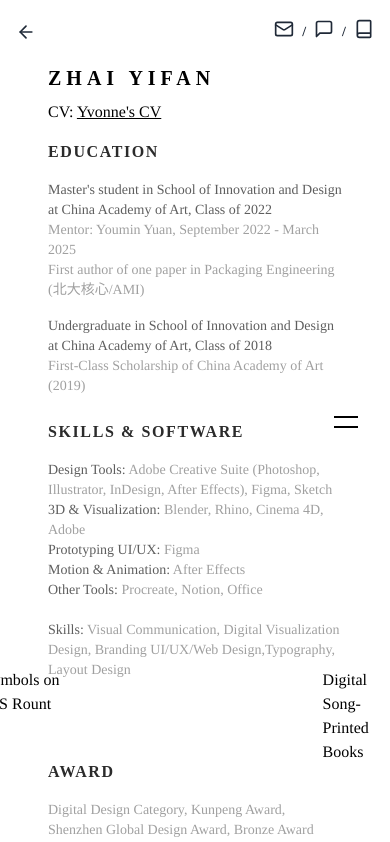
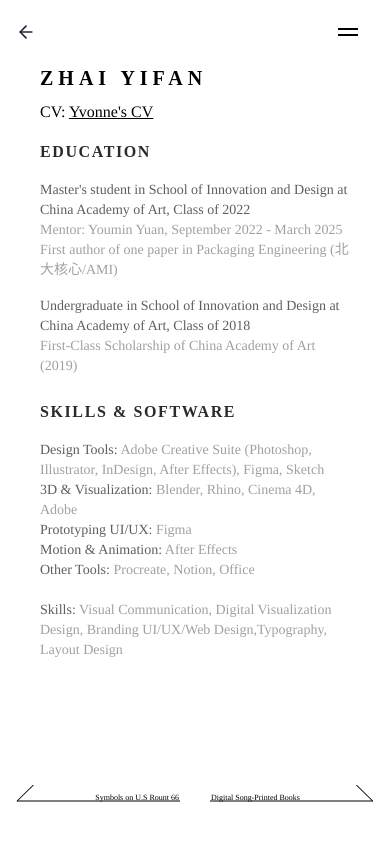
Before and after one commit to YvonneFbb/PortfolioFbb, a Next.js app in the folder webcont/: page /about in a window 390 px wide. Shown: the top 842 px of the page. Built offline with nearby package versions, Linux system fonts and the light colour scheme.

Commit message:
updates: fix some visual updates

```diff
--- a/webcont/package.json
+++ b/webcont/package.json
@@ -15,7 +15,8 @@
     "lucide-react": "^0.474.0",
     "next": "15.1.6",
     "react": "^18.0.0",
-    "react-dom": "^18.0.0"
+    "react-dom": "^18.0.0",
+    "tailwind-scrollbar-hide": "^2.0.0"
   },
   "devDependencies": {
     "@types/node": "^20",
--- a/webcont/src/app/about/page.tsx
+++ b/webcont/src/app/about/page.tsx
@@ -1,8 +1,8 @@
 'use client'
 
-export default function About () {
+export default function About() {
   return (
-    <section className='min-h-[calc(100vh)] flex justify-center p-8 mt-8 md:p-36 md:mt-8'>
+    <section className='relative flex justify-center p-6 md:p-36 top-10'>
       {/* 新增姓名标题 */}
       <div className='w-full px-4 sm:px-6 lg:px-8'>
         <div className='mb-4 space-y-2'>
@@ -20,8 +20,8 @@ export default function About () {
           </p>
         </div>
 
-        {/* 调整后的双栏容器 */}
-        <div className='grid md:grid-cols-2 text-[#a0a0a0] gap-8'>
+        {/* 调整后的双栏容器 - 增加最大高度和滚动功能 */}
+        <div className='grid md:grid-cols-2 text-[#a0a0a0] gap-8 max-h-[calc(70vh)] md:max-h-[calc(100vh-200px)] overflow-y-auto scrollbar-hide'>
           {/* 左侧栏 */}
           <div className='space-y-6'>
             <div className='space-y-4'>
@@ -94,7 +94,7 @@ export default function About () {
           {/* 右侧栏 */}
           <div className='space-y-4 text-sm md:text-base'>
             <h2 className='font-serif font-bold text-base md:font-normal md:text-xl text-[#2b2b2b] mt-12 md:mt-0 tracking-custom-wide'>
-              AWARD
+              AWARDS
             </h2>
             <p>
               Digital Design Category, Kunpeng Award, Shenzhen Global Design
@@ -122,6 +122,9 @@ export default function About () {
               Motuo Orchid Cultural and Creative Design Competition, First Prize
               (2024)
             </p>
+            <p>
+              The 24th Platinum Originality International University Student Graphic Design Competition, Multimedia Design Excellence Award（2025）
+            </p>
           </div>
         </div>
       </div>
--- a/webcont/src/app/layout.tsx
+++ b/webcont/src/app/layout.tsx
@@ -9,7 +9,7 @@ export const metadata: Metadata = {
   description: ''
 }
 
-export default function RootLayout ({
+export default function RootLayout({
   children
 }: Readonly<{
   children: React.ReactNode
--- a/webcont/src/app/page.tsx
+++ b/webcont/src/app/page.tsx
@@ -4,7 +4,7 @@ import HeroContent from '@/components/hero'
 
 export default function Home () {
   return (
-    <div className='min-h-screen flex flex-col justify-center relative'>
+    <div className='h-screen flex flex-col justify-center relative'>
       <HeroContent />
     </div>
   )
--- a/webcont/src/components/header.tsx
+++ b/webcont/src/components/header.tsx
@@ -1,7 +1,7 @@
 'use client'
 
 import { useState, useRef, useEffect } from 'react'
-import { User, Mail, MessageSquare, Book, ArrowLeft } from 'lucide-react'
+import { User, ArrowLeft } from 'lucide-react'
 import { usePathname } from 'next/navigation'
 
 export default function Header () {
@@ -31,7 +31,8 @@ export default function Header () {
     icon: isAboutPage ? (
       <ArrowLeft className='h-5 w-5 md:hidden' />
     ) : (
-      <User className='h-5 w-5 md:hidden' />
+      // 粉色填充圆
+      <div className='h-8 w-8 rounded-full bg-[#ee839d] md:hidden'></div>
     )
   }
 
@@ -39,18 +40,15 @@ export default function Header () {
     {
       name: 'Gmail',
       href: 'mailto:yvonnezhai0616@gmail.com',
-      icon: <Mail className='h-5 w-5 md:hidden' />,
       type: 'link'
     },
     {
       name: 'Wechat',
-      icon: <MessageSquare className='h-5 w-5 md:hidden' />,
       type: 'popover'
     },
     {
       name: 'Redbook',
       href: 'https://www.xiaohongshu.com/user/profile/5b444722f7e8b9647a4dc6af',
-      icon: <Book className='h-5 w-5 md:hidden' />,
       type: 'link'
     }
   ]
@@ -100,8 +98,8 @@ export default function Header () {
             </a>
           </div>
 
-          {/* 右侧 - 社交链接 */}
-          <div className='flex items-center'>
+          {/* 右侧 - 社交链接 - 只在桌面端显示 */}
+          <div className='hidden md:flex items-center'>
             {rightItems.map((item, index) => (
               <div key={item.name} className='flex items-center'>
                 <div
@@ -116,10 +114,7 @@ export default function Header () {
                         if (item.name === 'Gmail') e.preventDefault()
                       }}
                     >
-                      <div className='inline-flex items-center space-x-1'>
-                        {item.icon}
-                        <span className='hidden md:inline'>{item.name}</span>
-                      </div>
+                      <span>{item.name}</span>
                       <div className='absolute bottom-0 left-0 w-0 h-px bg-black transition-all duration-300 group-hover:w-full group-hover:bg-red-400' />
                     </a>
                   ) : (
@@ -127,10 +122,7 @@ export default function Header () {
                       onClick={() => setShowWechat(!showWechat)}
                       className='group font-serif font-semibold tracking-custom-wider text-gray-800 hover:text-red-400 transition-colors'
                     >
-                      <div className='inline-flex items-center space-x-1'>
-                        {item.icon}
-                        <span className='hidden md:inline'>{item.name}</span>
-                      </div>
+                      <span>{item.name}</span>
                       <div className='absolute bottom-0 left-0 w-0 h-px bg-black transition-all duration-300 group-hover:w-full group-hover:bg-red-400' />
                     </button>
                   )}
--- a/webcont/src/components/nav.tsx
+++ b/webcont/src/components/nav.tsx
@@ -42,7 +42,7 @@ const projectsList = [
   }
 ]
 
-export default function GlobalNav () {
+export default function GlobalNav() {
   const [isFullscreenMenuOpen, setIsFullscreenMenuOpen] = useState(false)
   const [currentProject, setCurrentProject] = useState(0)
   const menuRef = useRef<HTMLDivElement>(null)
@@ -57,24 +57,24 @@ export default function GlobalNav () {
 
   return (
     <>
-      <div className='fixed bottom-20 left-1/2 -translate-x-1/2 z-40 px-4'>
-        <div className='flex justify-between relative'>
+      <div className='fixed bottom-10 left-0 right-0 z-40 px-4'>
+        <div className='flex justify-between max-w-5xl mx-auto relative text-[8px] md:text-base'>
           {/* 左侧按钮 */}
           <Link
             href={projectsList[(currentProject + 6 - 1) % 6].href}
-            className='hover:text-red-400 transition-colors'
+            className='hover:text-red-400 transition-colors flex-1 max-w-[300px]'
           >
-            <div className='flex -translate-x-[130px]'>
-              <span className='inline'>
+            <div className='flex justify-end'>
+              <span className='inline mr-4'>
                 {projectsList[(currentProject + 6 - 1) % 6].name}
               </span>
             </div>
 
             {/* 装饰线 - 与头部保持一致 */}
-            <div className='absolute -bottom-[-1px] right-[350px] w-full hidden md:block'>
+            <div className='absolute -bottom-[1px] left-0 w-[calc(42vw)] md:w-[300px] md:block'>
               <svg
                 viewBox='0 0 300 15'
-                className='h-5 w-50'
+                className='h-5 w-full'
                 preserveAspectRatio='none'
               >
                 <line
@@ -102,19 +102,19 @@ export default function GlobalNav () {
           {/* 右侧按钮 */}
           <Link
             href={projectsList[(currentProject + 1) % 6].href}
-            className='hover:text-red-400 transition-colors'
+            className='hover:text-red-400 transition-colors flex-1 max-w-[300px]'
           >
-            <div className='flex translate-x-[130px]'>
-              <span className='inline'>
+            <div className='flex justify-start'>
+              <span className='inline ml-4'>
                 {projectsList[(currentProject + 1) % 6].name}
               </span>
             </div>
 
             {/* 镜像翻转装饰线 */}
-            <div className='absolute -bottom-[-1px] left-[350px] w-full hidden md:block transform scale-x-[-1]'>
+            <div className='absolute -bottom-[1px] right-0 w-[calc(42vw)] md:w-[300px] md:block scale-x-[-1]'>
               <svg
                 viewBox='0 0 300 15'
-                className='h-5 w-50'
+                className='h-5 w-full'
                 preserveAspectRatio='none'
               >
                 <line
@@ -141,10 +141,10 @@ export default function GlobalNav () {
         </div>
       </div>
 
-      {/* 右侧汉堡按钮 */}
+      {/* 右上角汉堡按钮 - 移动到右上角 */}
       <button
         onClick={() => setIsFullscreenMenuOpen(!isFullscreenMenuOpen)}
-        className='fixed right-8 top-1/2 -translate-y-1/2 z-50 group'
+        className='fixed right-8 top-6 z-50 group md:right-8 md:top-1/2 md:-translate-y-1/2'
       >
         <HamburgerIcon isActive={isFullscreenMenuOpen} />
       </button>
@@ -153,9 +153,9 @@ export default function GlobalNav () {
       {isFullscreenMenuOpen && (
         <div className='fixed inset-0 z-40 bg-white'>
           <div className='h-full flex flex-col justify-center relative'>
-            {/* 项目列表 */}
+            {/* 项目列表 - 修改移动端布局 */}
             <div
-              className='absolute left-[calc(25%)] w-full max-w-xl px-4 space-y-16'
+              className='absolute left-[calc(5%)] md:left-[calc(25%)] w-[90%] md:w-full max-w-xl px-4 space-y-8 md:space-y-16'
               style={{ top: '50%', transform: 'translateY(-50%)' }}
             >
               {projectsList.map((project, index) => (
@@ -166,20 +166,20 @@ export default function GlobalNav () {
                 >
                   <Link
                     href={project.href}
-                    className='group flex items-baseline gap-4 font-serif'
+                    className='group flex items-baseline gap-2 md:gap-4 font-serif'
                     onClick={() => setIsFullscreenMenuOpen(false)}
                   >
                     {/* 序号 */}
-                    <div className='text-gray-500 text-sm relative -top-2 group-hover:text-red-400 transition-colors'>
+                    <div className='text-gray-500 text-xs md:text-sm relative -top-1 md:-top-2 group-hover:text-red-400 transition-colors'>
                       No.{index + 1}
                     </div>
 
                     {/* 项目信息 */}
-                    <div className='group-hover:translate-x-4 transition-transform'>
-                      <h3 className='text-2xl tracking-custom-wider group-hover:text-red-400 transition-colors'>
+                    <div className='group-hover:translate-x-2 md:group-hover:translate-x-4 transition-transform'>
+                      <h3 className='text-lg md:text-2xl tracking-custom-wider group-hover:text-red-400 transition-colors'>
                         {project.name}
                       </h3>
-                      <p className='text-sm italic text-[#7c7c7c] mt-1'>
+                      <p className='text-xs md:text-sm italic text-[#7c7c7c] mt-0.5 md:mt-1'>
                         {project.description}
                       </p>
                     </div>
@@ -196,16 +196,14 @@ export default function GlobalNav () {
 
 // 独立汉堡图标组件
 const HamburgerIcon = ({ isActive }: { isActive: boolean }) => (
-  <div className='relative h-5 w-6'>
+  <div className='relative h-4 w-5 md:h-5 md:w-6'>
     <span
-      className={`absolute block h-0.5 w-full bg-current transition-all duration-300 ${
-        isActive ? 'rotate-45 top-1/2' : 'top-1'
-      }`}
+      className={`absolute block h-0.5 w-full bg-current transition-all duration-300 ${isActive ? 'rotate-45 top-1/2' : 'top-1'
+        }`}
     />
     <span
-      className={`absolute block h-0.5 w-full bg-current transition-all duration-300 ${
-        isActive ? '-rotate-45 bottom-1/2' : 'bottom-1'
-      }`}
+      className={`absolute block h-0.5 w-full bg-current transition-all duration-300 ${isActive ? '-rotate-45 bottom-1/2' : 'bottom-1'
+        }`}
     />
   </div>
 )
```
Also changed, not shown: webcont/src/components/hero.tsx (+4 -5 lines), 1 other file (tests, documents, lock files or other folders).
